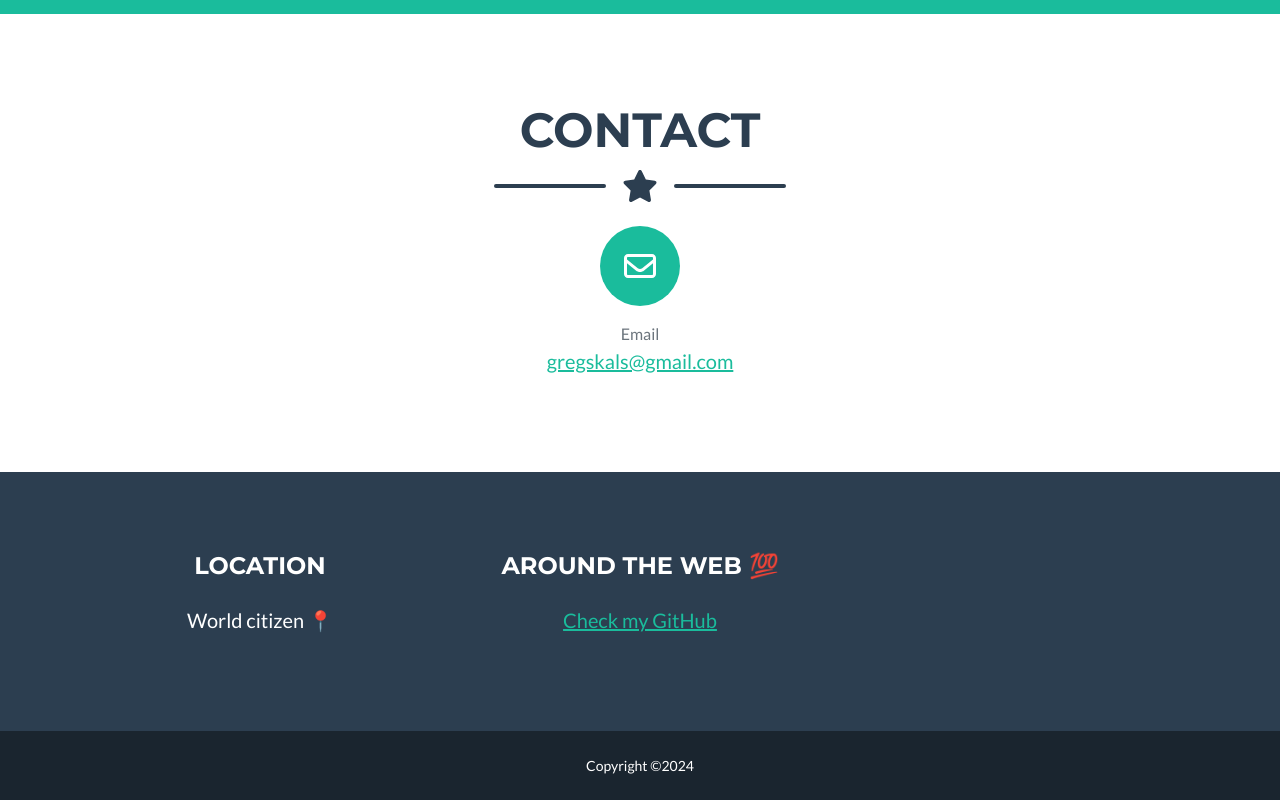
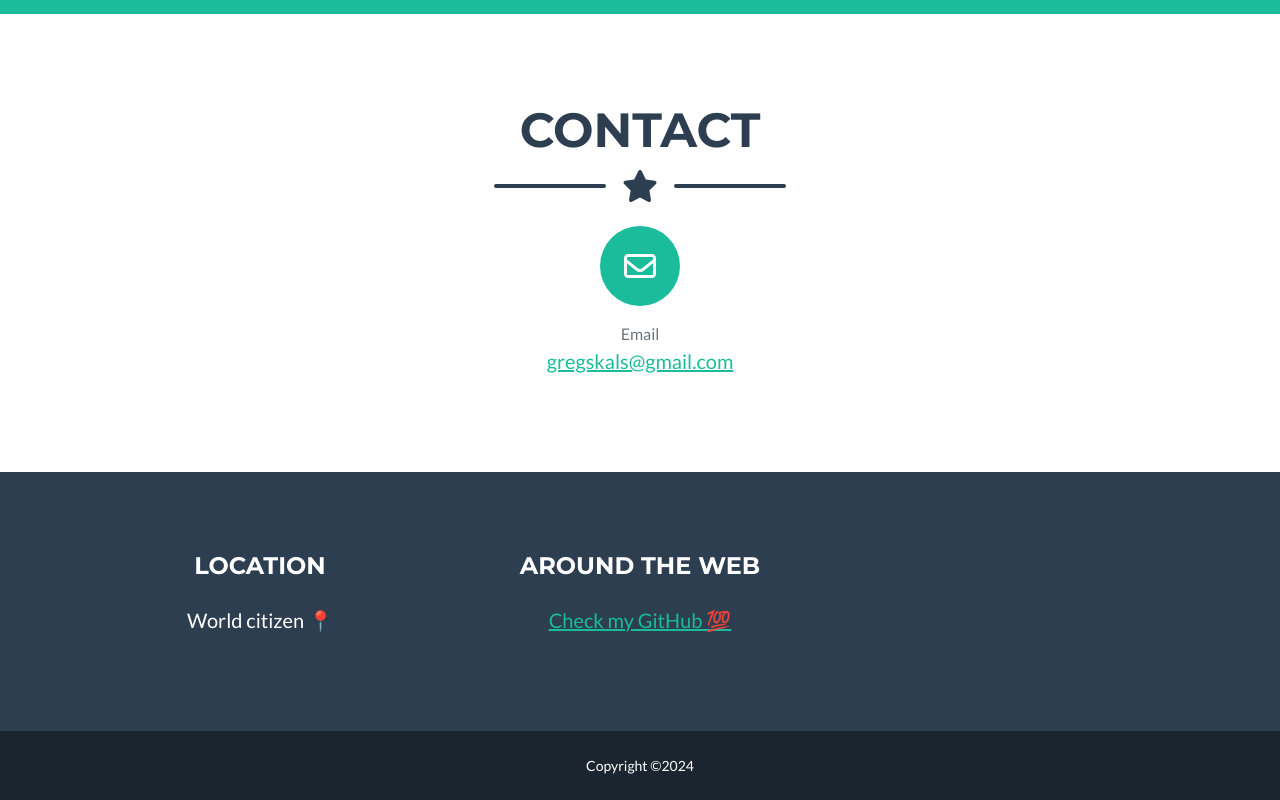
Before and after one commit to 1FRESH1/Portfolio, a plain HTML site: page index.html in a window 1280 px wide. Shown: the part 2370-3170 px from the top of the page. Drawn offline with nearby package versions, Linux system fonts and the light colour scheme.

Commit message:
Update index.html

```diff
--- a/index.html
+++ b/index.html
@@ -208,9 +208,9 @@
                     </div>
                 <!-- Footer Social Icons-->
                     <div class="col-lg-4 mb-5 mb-lg-0">
-                        <h4 class="text-uppercase mb-4">Around the Web 💯</h4>
+                        <h4 class="text-uppercase mb-4">Around the Web</h4>
                         <p class="lead mb-0">
-                            <a href="https://github.com/1FRESH1">Check my GitHub</a>
+                            <a href="https://github.com/1FRESH1">Check my GitHub 💯</a>
 
 
 
```
